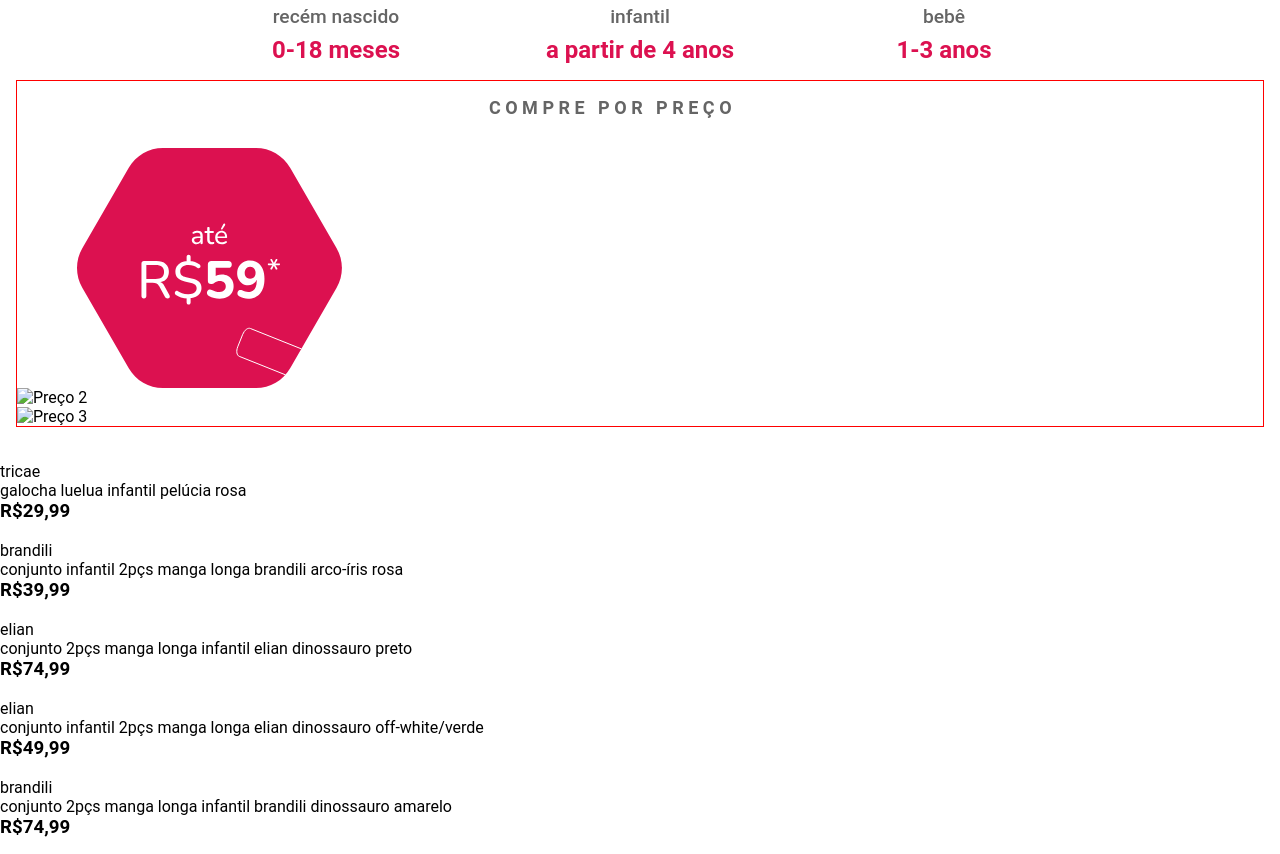
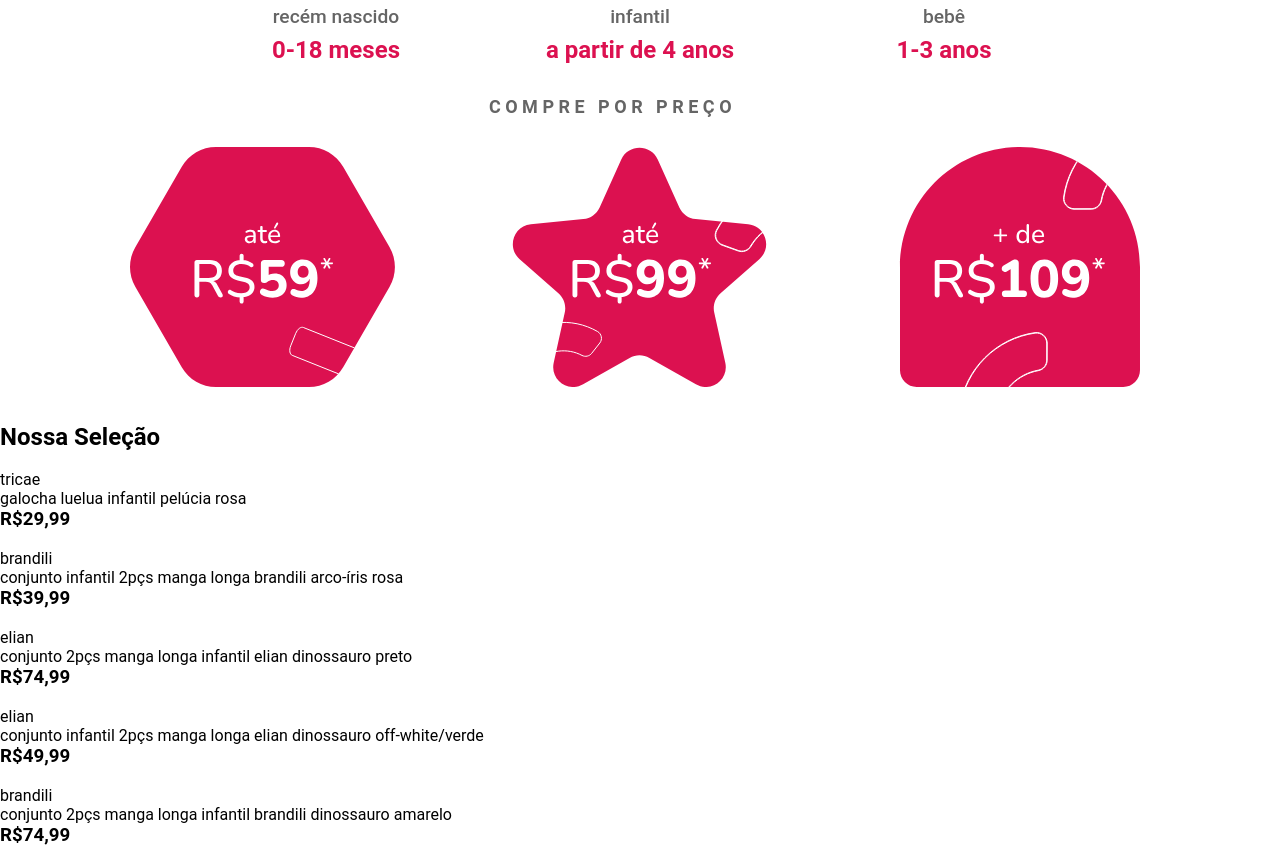
Before and after one commit to Pedro2869/E-Commerce, a plain HTML site: page index.html in a window 1280 px wide. Shown: the part 1004-1858 px from the top of the page. Drawn offline with Linux system fonts and the light colour scheme.

Commit message:
Desenvolvimento

```diff
--- a/index.html
+++ b/index.html
@@ -96,18 +96,21 @@
 
       <section id="prices">
         <h2 class="section-title">Compre por Preço</h2>
+        <div class="images">
           <div class="price">
             <img src="./assets/precoone.svg" alt="Preço 1" />
           </div>
           <div class="price">
-          <img src="" alt="Preço 2" />
+            <img src="./assets/precotwo.svg" alt="Preço 2" />
           </div>
           <div class="price">
-          <img src="" alt="Preço 3" />
+            <img src="./assets/precotree.svg" alt="Preço 3" />
+          </div>
         </div>
       </section>
 
       <section id="selections">
+        <h2 class="section-title">Nossa Seleção</h2>
         <div class="selection">
           <img src="" alt="" />
           <p>tricae</p>
--- a/style.css
+++ b/style.css
@@ -162,9 +162,7 @@ main section#image-main img {
 }
 
 #prices {
-    border: 1px solid red;
-
-    margin: 1rem;
+    margin: 2rem;
 }
 
 #prices h2 {
@@ -178,6 +176,9 @@ main section#image-main img {
     letter-spacing: 0.25em;
 }
 
-#prices .price {
+#prices .images {
     display: flex;
+    justify-content: center;
+    align-content: center;
+    margin-bottom: 1.2rem;
 }
```
Also changed, not shown: assets/precotree.svg (added), assets/precotwo.svg (added). Lines whose indentation alone changed are shown as unchanged.
